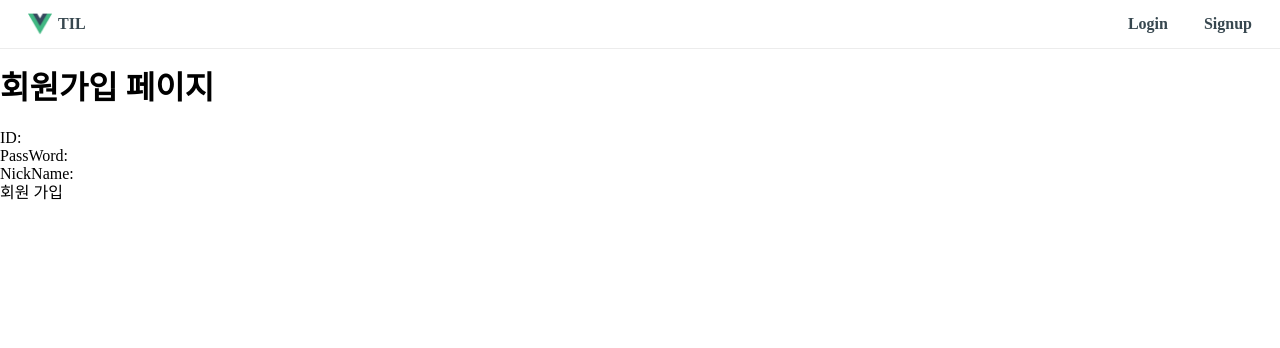
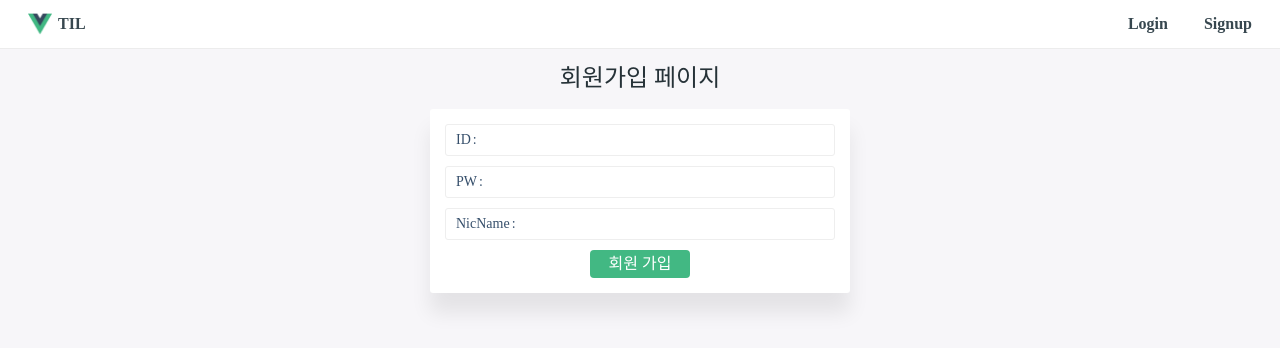
Before and after one commit to sonseong10/learn-vue, a Vue app in the folder vue-til/: page /signup in a window 1280 px wide. Shown: the top 348 px of the page. Built offline with nearby package versions, Linux system fonts and the light colour scheme; no server answers; a web font is replaced by a local one.

Commit message:
💄 Applay global styles of auth form

```diff
--- a/vue-til/src/App.vue
+++ b/vue-til/src/App.vue
@@ -1,5 +1,5 @@
 <template>
-	<div>
+	<div class="app">
 		<AppHeader></AppHeader>
 		<router-view></router-view>
 	</div>
--- a/vue-til/src/components/LoginForm.vue
+++ b/vue-til/src/components/LoginForm.vue
@@ -1,20 +1,29 @@
 <template>
-	<form @submit.prevent="submitForm">
-		<div>
-			<label for="username">ID: </label>
+	<form class="auth-form" @submit.prevent="submitForm">
+		<div class="input-box">
+			<label for="username">ID</label>
 			<input id="username" type="text" v-model="username" />
 		</div>
+		<strong class="validation-text">
+			<span class="warning" v-if="!isUsernameValid && username">
+				Please enter an email address
+			</span>
+		</strong>
 
-		<div>
-			<label for="password">PW: </label>
-			<input id="password" type="text" v-model="password" />
+		<div class="input-box">
+			<label for="password">PW</label>
+			<input id="password" type="password" v-model="password" />
 		</div>
 
-		<button :disabled="!isUsernameValid || !password" type="submit">
+		<button
+			class="form-button"
+			:disabled="!isUsernameValid || !password"
+			type="submit"
+		>
 			로그인
 		</button>
 
-		<p :class="{ isActive: !errorStyle }">
+		<p class="result-text" :class="{ warning: !errorStyle }">
 			{{ logMessage }}
 		</p>
 	</form>
@@ -91,7 +100,17 @@ export default {
 </script>
 
 <style scoped>
-.isActive {
-	color: #ff4949;
+.validation-text {
+	align-self: flex-end;
+	margin-bottom: 10px;
+}
+
+.result-text {
+	margin-top: 20px;
+}
+
+.warning {
+	color: #ff4057;
+	font-weight: 400;
 }
 </style>
--- a/vue-til/src/components/SignupForm.vue
+++ b/vue-til/src/components/SignupForm.vue
@@ -1,18 +1,18 @@
 <template>
-	<form @submit.prevent="submitForm">
-		<div>
-			<label for="username">ID: </label>
+	<form class="auth-form" @submit.prevent="submitForm">
+		<div class="input-box">
+			<label for="username">ID</label>
 			<input id="username" type="text" v-model="username" />
 		</div>
-		<div>
-			<label for="password">PassWord: </label>
+		<div class="input-box">
+			<label for="password">PW</label>
 			<input id="password" type="password" v-model="password" />
 		</div>
-		<div>
-			<label for="nickname">NickName: </label>
+		<div class="input-box">
+			<label for="nickname">NicName</label>
 			<input id="nickname" type="text" v-model="nickname" />
 		</div>
-		<button type="submit">회원 가입</button>
+		<button class="form-button" type="submit">회원 가입</button>
 		<p>{{ logMessage }}</p>
 	</form>
 </template>
--- a/vue-til/src/style/global.css
+++ b/vue-til/src/style/global.css
@@ -1,3 +1,19 @@
+body {
+  background: #F7F6F9;
+}
+
+.app {
+	position: relative;
+	width: 100%;
+	height: 100%;
+}
+
+.container {
+  max-width: 1440px;
+	margin: 0 auto;
+	padding: 0 14px;
+}
+
 .visually-hidden {
   position: absolute !important;
   width: 1px !important;
@@ -9,3 +25,89 @@
   white-space: nowrap !important;
   border: 0 !important;
 }
+
+/* Form */
+.form-title {
+  text-align: center;
+  color: #263238;
+  font-size: 24px;
+  font-weight: 400;
+}
+
+.form-wrapper.form-wrapper-sm {
+  max-width: 500px;
+  margin: 40px auto;
+}
+
+.form-container {
+  display: flex;
+  flex-direction: column;
+  align-items: center;
+}
+
+.auth-form {
+  display: flex;
+  flex-direction: column;
+  align-items: center;
+  justify-content: center;
+  margin: 0 auto;
+  padding: 15px 15px;
+  width: 100%;
+	height: 100%;
+  background-color: #fff;
+  border-radius: 3px;
+  -webkit-box-shadow: 0 20px 20px rgba(0, 0, 0, 0.08);
+  box-shadow: 0 20px 20px rgba(0, 0, 0, 0.08);
+}
+
+.input-box {
+  display: flex;
+  align-items: center;
+  justify-content: flex-start;
+  margin-bottom: 10px;
+  padding: 0 10px;
+  width: 100%;
+  height: 32px;
+  border-radius: 3px;
+  border: 1px solid #eee
+}
+
+.input-box label {
+  display: block;
+  color: #364f6b;
+  font-size: 14px;
+}
+
+.input-box label::after {
+  content: ':';
+  margin: 0 2px;
+}
+
+.input-box input {
+  width: 100%;
+  outline: none;
+}
+
+.form-button {
+  width: 100px;
+  height: 28px;
+  background-color: #42b883;
+  color: #fff;
+  border-radius: 4px;
+  transition: background-color 300ms ease-in-out;
+}
+
+.form-button:hover {
+  background-color: #008756;
+}
+
+.form-button:disabled {
+  background-color: #aaa;
+  cursor: not-allowed;
+}
+
+@media screen and (min-width: 768px) {
+	.auth-form {
+    width: 420px
+  }
+}
--- a/vue-til/src/views/LoginPage.vue
+++ b/vue-til/src/views/LoginPage.vue
@@ -1,6 +1,6 @@
 <template>
-	<div>
-		<h1>로그인 페이지</h1>
+	<div class="container">
+		<h1 class="form-title">로그인 페이지</h1>
 		<LoginForm></LoginForm>
 	</div>
 </template>
--- a/vue-til/src/views/SignupPage.vue
+++ b/vue-til/src/views/SignupPage.vue
@@ -1,6 +1,6 @@
 <template>
-	<div>
-		<h1>회원가입 페이지</h1>
+	<div class="container">
+		<h1 class="form-title">회원가입 페이지</h1>
 		<SignupForm></SignupForm>
 	</div>
 </template>
```
